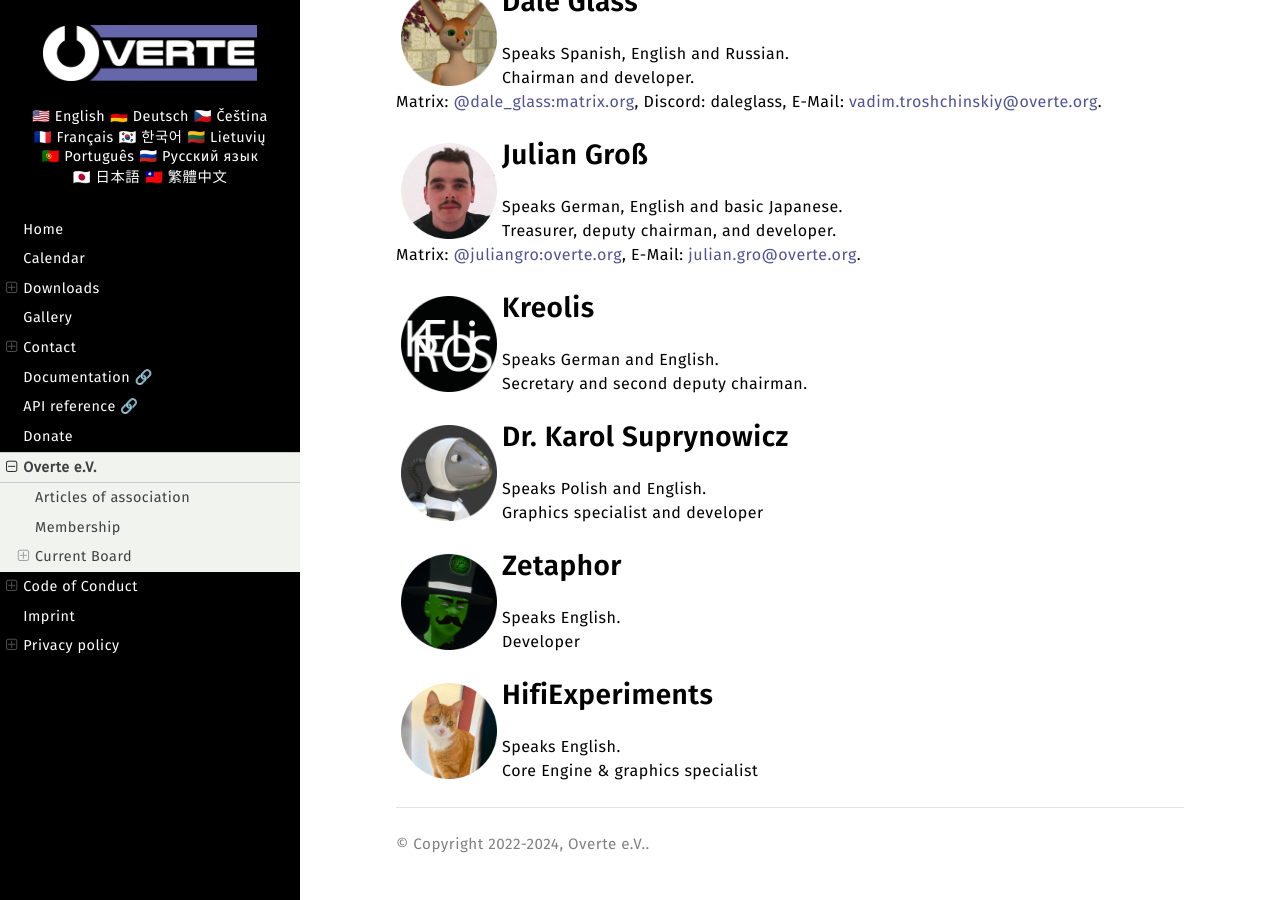
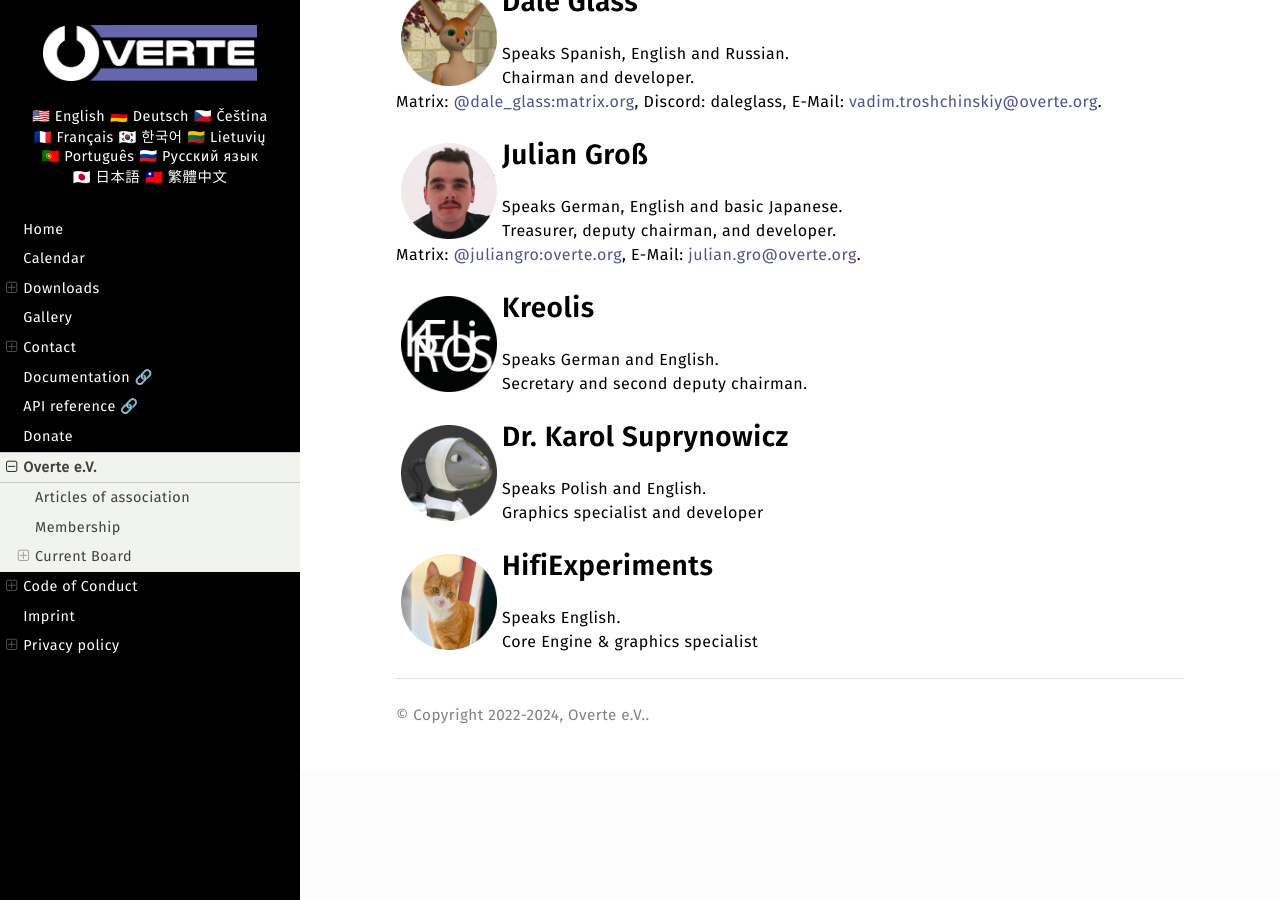
Before and after one commit to overte-org/overte-website-sphinx, a Sphinx documentation site: the page built from source/overte_ev.rst, in a window 1280 px wide and 900 px high, scrolled down 1250 px. Built offline with Sphinx 7.4.7 and the Read the Docs theme 3.1.0, drawn with Linux system fonts in a browser that asks for light colours.

Commit message:
Remove Zetaphor.

```diff
--- a/source/overte_ev.rst
+++ b/source/overte_ev.rst
@@ -88,16 +88,6 @@
     :width: 96
 
 
-|Zetaphor| Zetaphor
-~~~~~~~~~~~~~~~~~~~
-| Speaks English.
-| Developer
-
-.. |Zetaphor| image:: _images/board/Zetaphor.png
-    :class: inline2
-    :width: 96
-
-
 |HifiExperiments| HifiExperiments
 ~~~~~~~~~~~~~~~~~~~~~~~~~~~~~~~~~
 | Speaks English.
```
Also changed, not shown: source/_images/board/Zetaphor.png (deleted).
